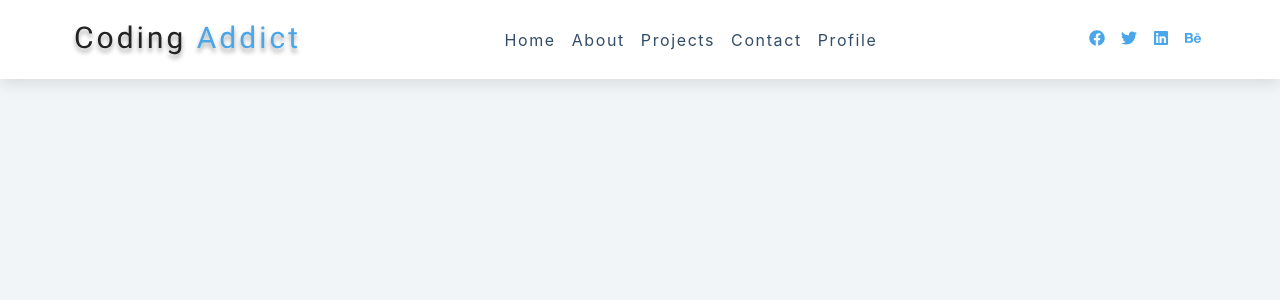
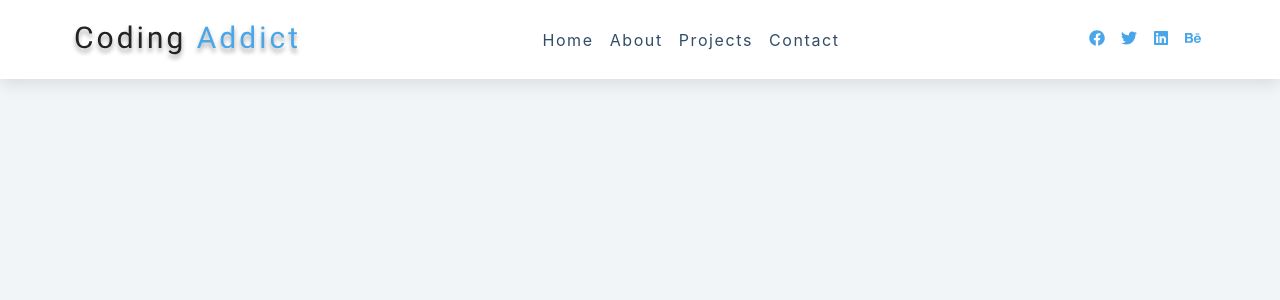
Before and after one commit to mnomanme/basicReactProject, a React (Create React App) app: page / in a window 1280 px wide. Shown: the top 300 px of the page. Built offline with nearby package versions, Linux system fonts and the light colour scheme.

Commit message:
navbar using window height and width :rocket:

```diff
--- a/src/components/Navbar.js
+++ b/src/components/Navbar.js
@@ -5,6 +5,19 @@
 
 export const Navbar = () => {
 	const [showLinks, setShowLinks] = useState(false);
+	const linksContainerRef = useRef(null);
+	const linksRef = useRef(null);
+
+	useEffect(() => {
+		const linksHeight = linksRef.current.getBoundingClientRect().height;
+		console.table(linksRef.current.getBoundingClientRect());
+
+		if (showLinks) {
+			linksContainerRef.current.style.height = `${linksHeight}px`;
+		} else {
+			linksContainerRef.current.style.height = `0px`;
+		}
+	}, [showLinks]);
 
 	return (
 		<>
@@ -20,12 +33,8 @@
 						</button>
 					</div>
 
-					<div
-						className={`${
-							showLinks ? 'links-container show-container' : 'links-container'
-						}`}
-					>
-						<ul className="links">
+					<div className="links-container" ref={linksContainerRef}>
+						<ul className="links" ref={linksRef}>
 							{links.map((link) => {
 								const { id, url, text } = link;
 								return (
--- a/src/data.js
+++ b/src/data.js
@@ -21,11 +21,11 @@
 		url: '/contact',
 		text: 'contact',
 	},
-	{
-		id: 5,
-		url: '/profile',
-		text: 'profile',
-	},
+	// {
+	// 	id: 5,
+	// 	url: '/profile',
+	// 	text: 'profile',
+	// },
 ];
 
 export const social = [
--- a/src/index.css
+++ b/src/index.css
@@ -208,7 +208,7 @@
 .links-container {
 	height: 0;
 	overflow: hidden;
-	transition: var(--transition);
+	/* transition: var(--transition); */
 }
 
 .show-container {
```
